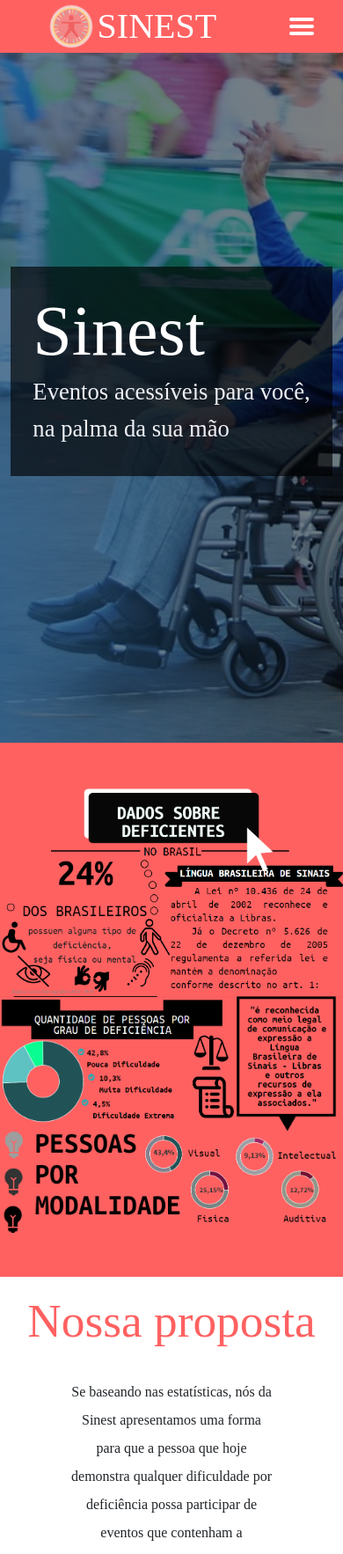
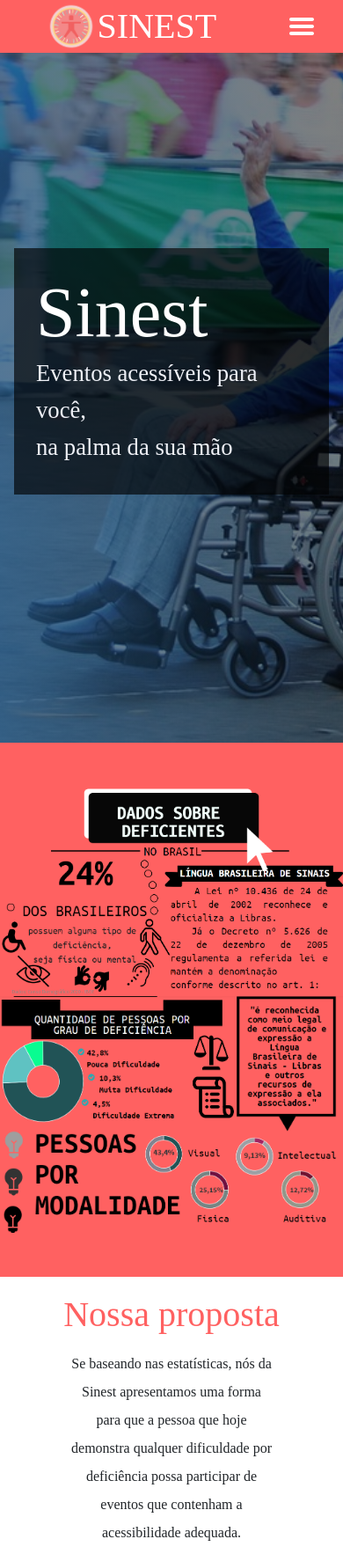
Before and after one commit to gabrdgs/Arte-ae, a Django app: page / in a window 390 px wide. Shown: the top 1766 px of the page at 88% size. Run offline with Django 3.2, Linux system fonts and the light colour scheme; some libraries are stand-ins or nearby versions; some web fonts are replaced.

Commit message:
Acertando responsividade header e n_proposta

```diff
--- a/arte_ae/static/style.css
+++ b/arte_ae/static/style.css
@@ -585,6 +585,15 @@ footer span{
     align-items: center;
     padding: 0;
   }
+  .content-header{
+    padding: 1em;
+  }
+  #about h2.item-header-text {
+    font-size: 30pt;
+  }
+  #about p.description{
+    margin: 1em;
+  }
   #about img{
     width: 70vw;
   }
```
